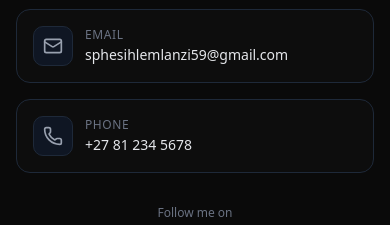
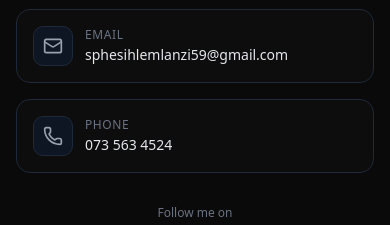
Before and after one commit to Sphesihle124/AI-Full-Stack-portfolio, a Next.js app: page / in a window 390 px wide. Shown: the part 6240-6465 px from the top of the page. Built offline with nearby package versions, Linux system fonts and the light colour scheme.

Commit message:
phone number update

```diff
--- a/components/contact/Contact.tsx
+++ b/components/contact/Contact.tsx
@@ -32,8 +32,8 @@ const contactInfo = [
   {
     icon: Phone,
     label: "Phone",
-    value: "+27 81 234 5678", // Update with your actual phone number
-    href: "tel:+27812345678", // Update with your actual phone number
+    value: "073 563 4524", // Update with your actual phone number
+    href: "tel:0735634524", // Update with your actual phone number
   },
 ];
 
```
